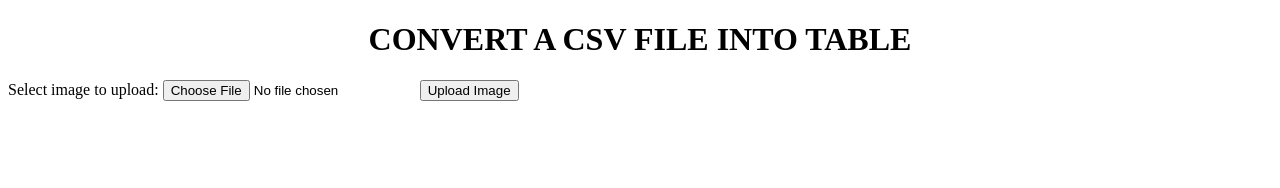
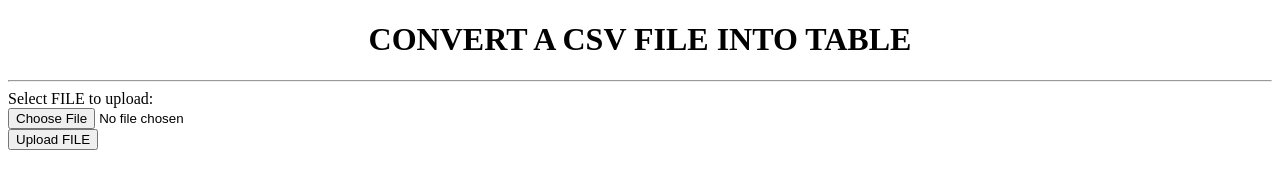
Before and after one commit to shantanuodak/csvproject, a plain HTML site: page index.html in a window 1280 px wide. Drawn offline with Linux system fonts and the light colour scheme.

Commit message:
Update index.html

```diff
--- a/index.html
+++ b/index.html
@@ -1,12 +1,12 @@
 <!DOCTYPE html>
 <html>
 <body>
-	<H1> <CENTER>CONVERT A CSV FILE INTO TABLE</CENTER></H1>
+	<H1> <CENTER>CONVERT A CSV FILE INTO TABLE</CENTER></H1><HR>
 
 <form action="upload.php" method="post" >
-    Select image to upload:
-        <input type="file" name="fileToUpload" id="fileToUpload">
-	    <input type="submit" value="Upload Image" name="submit">
+    Select FILE to upload:<BR>
+        <input type="file" name="fileToUpload" id="fileToUpload"><BR>
+	    <input type="submit" value="Upload FILE" name="UPLOAD">
 </form>
 
  </body>
```
